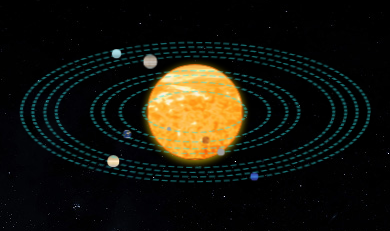
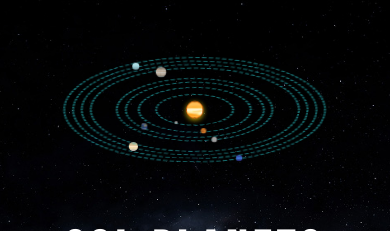
Before and after one commit to canocalir/sol-system, a React (Vite) app: page / in a window 390 px wide. Shown: the part 172-403 px from the top of the page. Built offline with nearby package versions, Linux system fonts and the light colour scheme; grey boxes are pictures that could not be loaded.

Commit message:
fixed responsiveness

```diff
--- a/src/App.styled.ts
+++ b/src/App.styled.ts
@@ -6,7 +6,12 @@ export const MainContainer = styled.div`
     ${flexWrapper("center")};
     flex-direction: column;
     height: 100vh;
-    padding-top: 12vh;
-    gap: 10rem;
     background: url(${stars});
+    background-position: center;
+    background-repeat: no-repeat;
+    background-size: cover;
+    gap: 4rem;
+    @media screen and (max-width: 864px){
+        ${flexWrapper("center")};
+    }
 `
--- a/src/components/OrbitPlanet/OrbitPlanet.styled.ts
+++ b/src/components/OrbitPlanet/OrbitPlanet.styled.ts
@@ -1,6 +1,5 @@
 import { motion } from "framer-motion";
 import styled, { keyframes } from "styled-components";
-
 import { flexWrapper } from "../../styles/globalStyles";
 
 const PlanetRotation = keyframes`
@@ -31,6 +30,7 @@ const OrbitLine = styled.div<OrbitLineProps>`
   border: 5px #30e3e97a dashed;
   border-radius: 50%;
   position: absolute;
+
   -webkit-animation: ${PlanetRotation}
       ${({ planetSpecs }) => planetSpecs?.animation}s linear infinite,
     ${({ planetSpecs }) => planetSpecs?.animation}s infinite;
--- a/src/pages/PlanetDetail/PlanetDetail.tsx
+++ b/src/pages/PlanetDetail/PlanetDetail.tsx
@@ -15,9 +15,8 @@ const PlanetDetail = () => {
     <PlanetDetailPageContainer
       initial={{ opacity: 0, scale: 0.2 }}
       animate={{ opacity: 1, scale: 1 }}
-      exit={{ opacity: 0, scale: 0.2 }}
       transition={{
-        duration: 1,
+        duration: 2,
       }}
     >
       <button onClick={() => navigate(-1)}>Back</button>
--- a/src/pages/Planets/Planets.styled.ts
+++ b/src/pages/Planets/Planets.styled.ts
@@ -15,8 +15,8 @@ type Sol = {
 }
 
 const SolCircle = styled(motion.div)<Sol>`
-  width: ${({planetSpecs}) => planetSpecs?.width}rem;
-  height: ${({planetSpecs}) => planetSpecs?.height}rem;
+  width: ${({planetSpecs}) => planetSpecs?.width}vw;
+  height: ${({planetSpecs}) => planetSpecs?.height}vw;
   border-radius: 50%;
   border: 5px solid #ec730f;
   ${({sunImage}) => {
--- a/src/pages/Planets/Planets.tsx
+++ b/src/pages/Planets/Planets.tsx
@@ -23,17 +23,16 @@ const Planets = () => {
     <>
 
       <PlanetsContainer
-        initial={{ opacity: 0, scale: 0.2 }}
-        animate={{ opacity: 1, scale: 0.6, scaleY: 0.4 }}
-        exit={{ opacity: 0, scale: 0.2 }}
+        initial={{ opacity: 0, scale: 0.1}}
+        animate={{ opacity: 1, scale: 0.45, scaleY: 0.4 }}
         transition={{
-          duration: 1,
+          duration: 2,
           ease: [0, 0.71, 0.2, 1.01],
           scale: {
             type: "spring",
-            damping: 10,
+            damping: 15,
             stiffness: 100,
-            restDelta: 0.001,
+            restDelta: 0.005,
           },
         }}
       >
--- a/src/styles/globalStyles.ts
+++ b/src/styles/globalStyles.ts
@@ -8,8 +8,7 @@ export const flexWrapper = (justfiyType:string) => `
 
 const GlobalStyles = createGlobalStyle`
     body{
-        background: radial-gradient(ellipse at bottom, #1b2735 0%, #090a0f 100%);
-        overflow-X: hidden;
+        overflow-x: hidden;
     }
 `;
 
```
